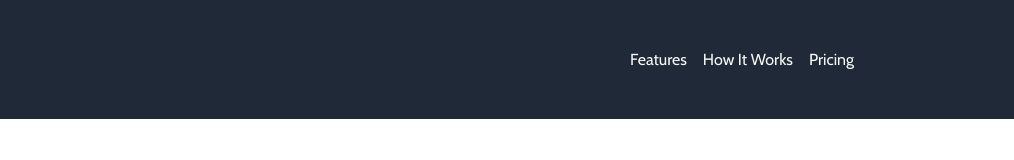
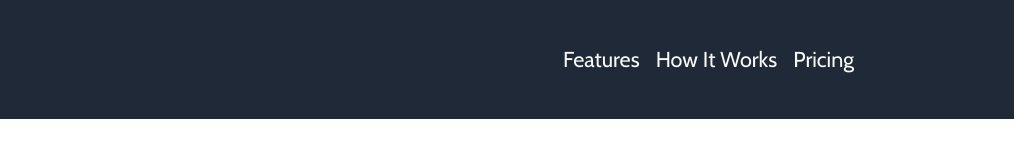
Before and after one commit to edsaur/product-landing-page, a plain HTML site: page index.html in a window 1280 px wide. Shown: the full height of the page, 266-1280 px from the left. Drawn offline with nearby package versions, Linux system fonts and the light colour scheme.

Commit message:
insert font-size to a tag

```diff
--- a/style.css
+++ b/style.css
@@ -8,7 +8,6 @@
 
 body {
   font-family: 'Cabin', sans-serif;
-
 }
 
 /* HEADER */
@@ -46,6 +45,7 @@ body {
  a {
    color: #F9FAF8;;
    text-decoration: none;
+   font-size: 1.35em;
  }
 
  /* CONTAIN AREA */
```
